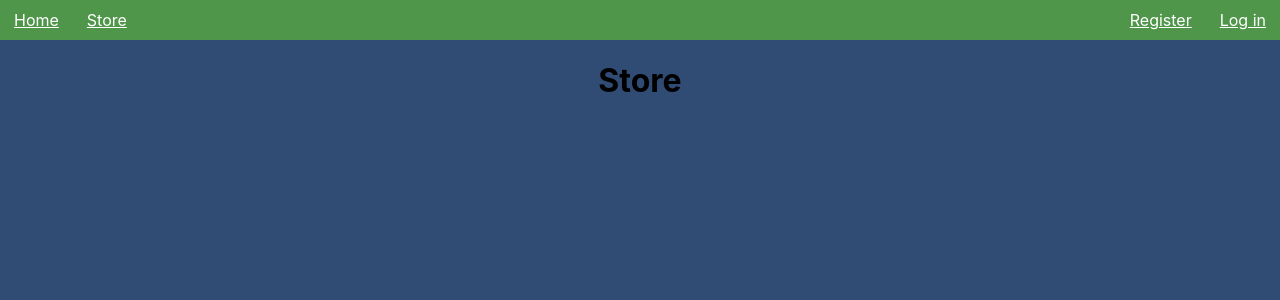
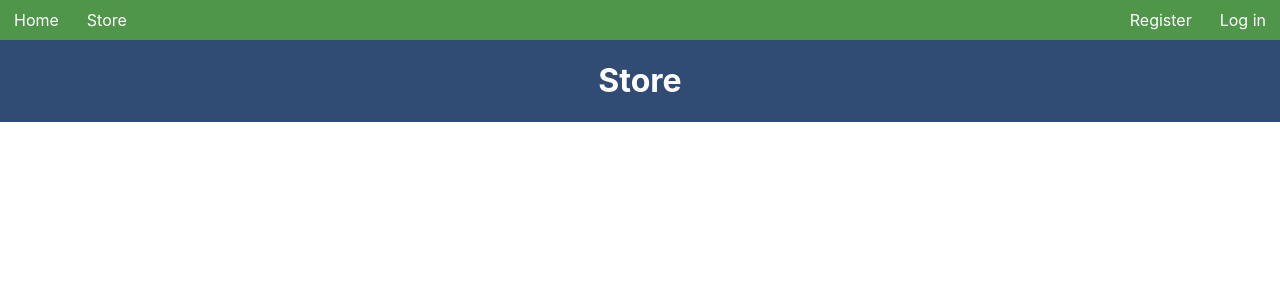
Before and after one commit to pneumatick/GenericStoreReact, a React (Create React App) app: page /store in a window 1280 px wide. Shown: the top 300 px of the page. Built offline with nearby package versions, Linux system fonts and the light colour scheme; no server answers.

Commit message:
Further styling changes

```diff
--- a/src/App.css
+++ b/src/App.css
@@ -1,4 +1,4 @@
-/* Variables */
+/* Global Variables */
 
 :root {
   --page-color: rgb(48, 75, 116);
@@ -99,6 +99,12 @@
   justify-content: flex-start;
 }
 
+.Store-page {
+  height: 100%;
+}
+
+/* Inventory elements */
+
 .Inventory-control-panel {
   display: flex;
   flex-direction: column;
@@ -117,7 +123,7 @@
   margin: 0 8px;
 }
 
-/* Store page */
+/* Store elements */
 
 .Store-products {
   width: 70vw;
@@ -129,6 +135,22 @@
 
 /* General */
 
+.Page-title {
+  color: white;
+}
+
 .Product {
   min-width: 10vw;
+  background-color: white;
+  margin: 32px;
 }
+
+.Product-image-container {
+  width: 320px;
+  height: 240px;
+  background-color: rgb(255, 166, 166);  /* temporary */
+}
+
+.Product-button {
+  margin-bottom: 16px;
+}
--- a/src/index.css
+++ b/src/index.css
@@ -7,6 +7,10 @@ body {
   -moz-osx-font-smoothing: grayscale;
 }
 
+a {
+  text-decoration: none;
+}
+
 label {
   font-size: 0.75em;
   margin-bottom: 8px;
--- a/src/pages/Home.js
+++ b/src/pages/Home.js
@@ -5,7 +5,7 @@ export default class Home extends React.Component {
         return (
             <div className="Home-page">
                 <div className="Home-container">
-                    <h1>Home</h1>
+                    <h1 className="Page-title">Home</h1>
                     <p>This is the home page, which should be the first thing you see when visiting the site.</p>
                 </div>
             </div>
--- a/src/pages/Store.js
+++ b/src/pages/Store.js
@@ -36,7 +36,7 @@ export default class Store extends React.Component {
         return (
             <div className="Store-page">
                 <div className="Store-container">
-                    <h1>Store</h1>
+                    <h1 className="Page-title">Store</h1>
                     <div className="Store-products">
                         {this.state.products}
                     </div>
```
Also changed, not shown: src/components/Product.js (+11 -2 lines).
